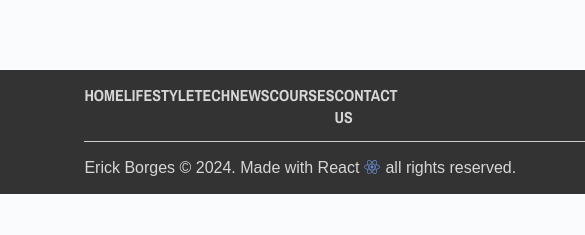
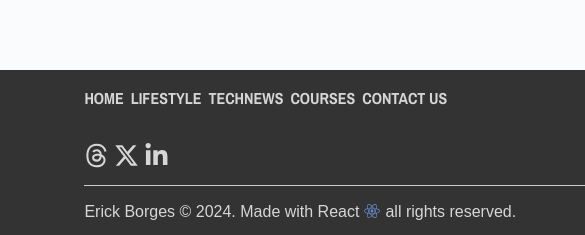
Before and after one commit to ErickBorgesGalindo/personal_blog, a React (Vite) app: page / in a window 390 px wide. Shown: the part 4937-5172 px from the top of the page, 585 px wide, since content can reach past the window. Before the commit the page ends 5131 px from the top, so only its background shows below. Built offline with nearby package versions, Linux system fonts and the light colour scheme.

Commit message:
fix: footer responsive

```diff
--- a/src/styles/footer.css
+++ b/src/styles/footer.css
@@ -63,3 +63,11 @@
     margin-right: 5px;
     margin-left: 5px;
 }
+
+@media only screen and (max-width: 768px){
+    .footer-container{
+        display: flex;
+        flex-direction: column;
+        width: 100%;
+    }
+}
```
